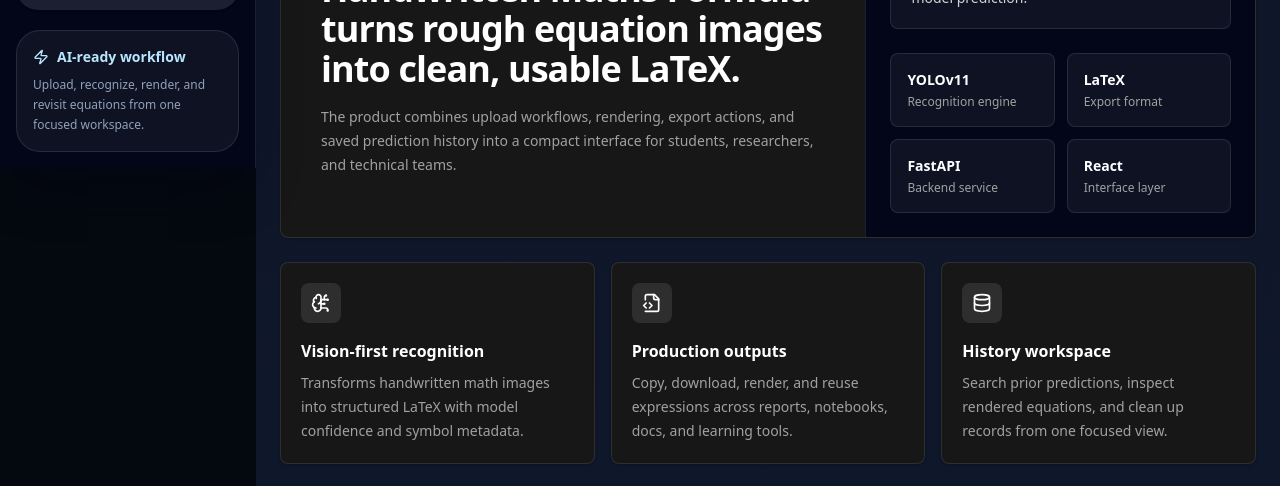
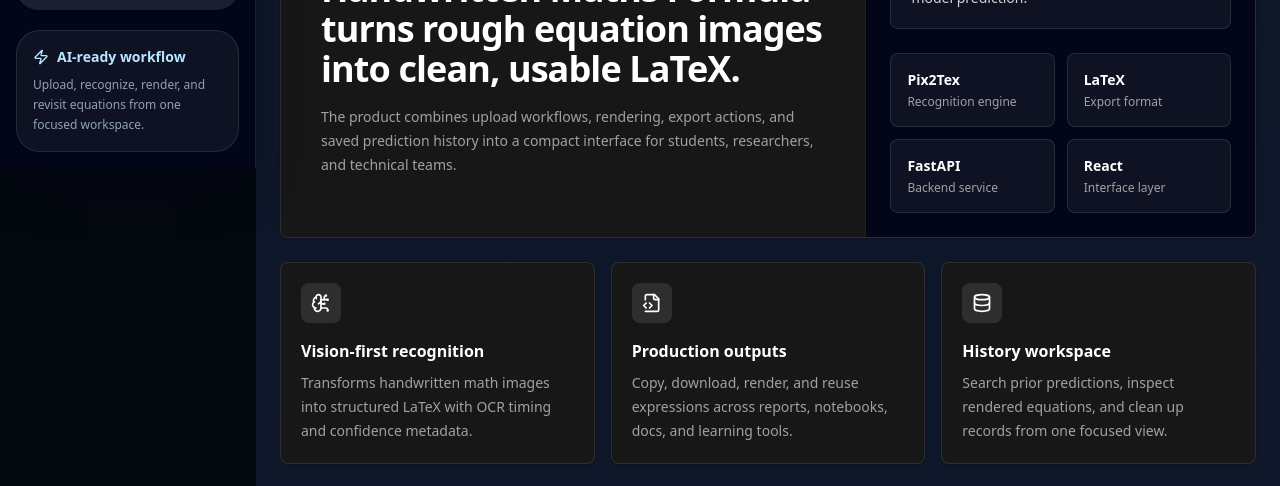
Before and after one commit to AdityaKarippadathUdai/Handwritten-Mathematical-Expression-Recognition, a React (Vite) app in the folder frontend/: page /about in a window 1280 px wide. Shown: the part 206-692 px from the top of the page. Built offline with nearby package versions, Linux system fonts and the light colour scheme.

Commit message:
Updated about section in frontend

```diff
--- a/frontend/src/pages/About.jsx
+++ b/frontend/src/pages/About.jsx
@@ -5,7 +5,7 @@ const capabilities = [
   {
     icon: BrainCircuit,
     title: 'Vision-first recognition',
-    text: 'Transforms handwritten math images into structured LaTeX with model confidence and symbol metadata.',
+    text: 'Transforms handwritten math images into structured LaTeX with OCR timing and confidence metadata.',
   },
   {
     icon: FileCode2,
@@ -20,7 +20,7 @@ const capabilities = [
 ]
 
 const stats = [
-  ['YOLOv11', 'Recognition engine'],
+  ['Pix2Tex', 'Recognition engine'],
   ['LaTeX', 'Export format'],
   ['FastAPI', 'Backend service'],
   ['React', 'Interface layer'],
```
